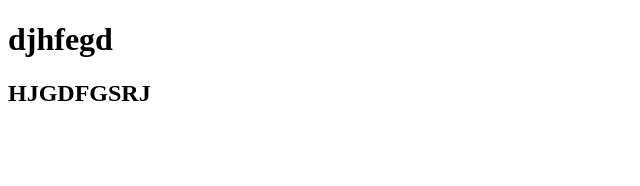
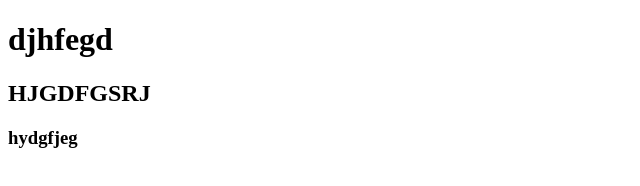
Before and after one commit to Dany85jjr/corso_1, a plain HTML site: page index.html in a window 1280 px wide. Shown: the whole page, without its empty margins (0-640 px from the left). Drawn offline with Linux system fonts and the light colour scheme.

Commit message:
Update index.html

```diff
--- a/index.html
+++ b/index.html
@@ -8,5 +8,6 @@
 <body>
     <h1>djhfegd</h1>
     <h2>HJGDFGSRJ</h2>
+    <h3>hydgfjeg</h3>
 </body>
 </html>
```
